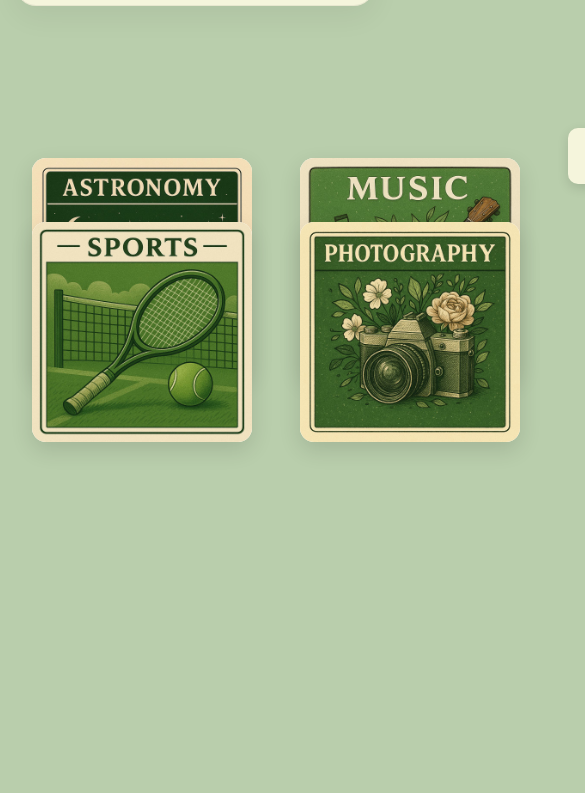
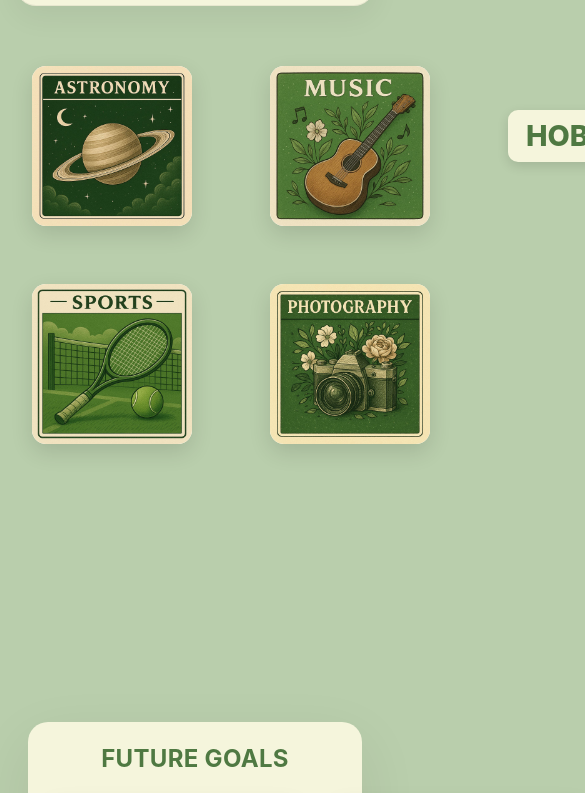
Before and after one commit to sevvaltutar/sevval-portfolio, a plain HTML site: page index.html in a window 390 px wide. Shown: the part 3837-4630 px from the top of the page, 585 px wide, since content can reach past the window. Drawn offline with Linux system fonts and the light colour scheme.

Commit message:
Update style.css

```diff
--- a/style.css
+++ b/style.css
@@ -1365,3 +1365,51 @@ transform: translateY(92px);
 .hobbies-board .br {
 transform: translateY(-92px);
 }
+
+/* 🌿 HOBBIES bölümünün dikey düzen ve mobil uyumluluk ayarları */
+
+/* Üstteki iki kartı (Astronomy & Music) aşağı indir */
+.hobbies-board .tl,
+.hobbies-board .tr {
+transform: translateY(40px);
+transition: transform 0.4s ease;
+}
+
+/* Alttaki iki kartı (Sports & Photography) yukarı çıkar */
+.hobbies-board .bl,
+.hobbies-board .br {
+transform: translateY(-40px);
+transition: transform 0.4s ease;
+}
+
+/* Mobil görünüm uyarlaması */
+@media (max-width: 880px) {
+.hobbies-board .tl,
+.hobbies-board .tr,
+.hobbies-board .bl,
+.hobbies-board .br {
+transform: none; /* mobilde hepsi hizalı kalsın */
+}
+
+#hobbies .section-title {
+margin-bottom: 20px;
+font-size: 2rem; /* başlık mobilde biraz daha küçük */
+}
+
+.hobby-card {
+width: 180px;
+height: 180px;
+}
+}
+
+/* Ekstra küçük ekranlar (telefonlar) */
+@media (max-width: 500px) {
+.hobby-card {
+width: 160px;
+height: 160px;
+}
+
+#hobbies .section-title {
+font-size: 1.8rem;
+}
+}
```
